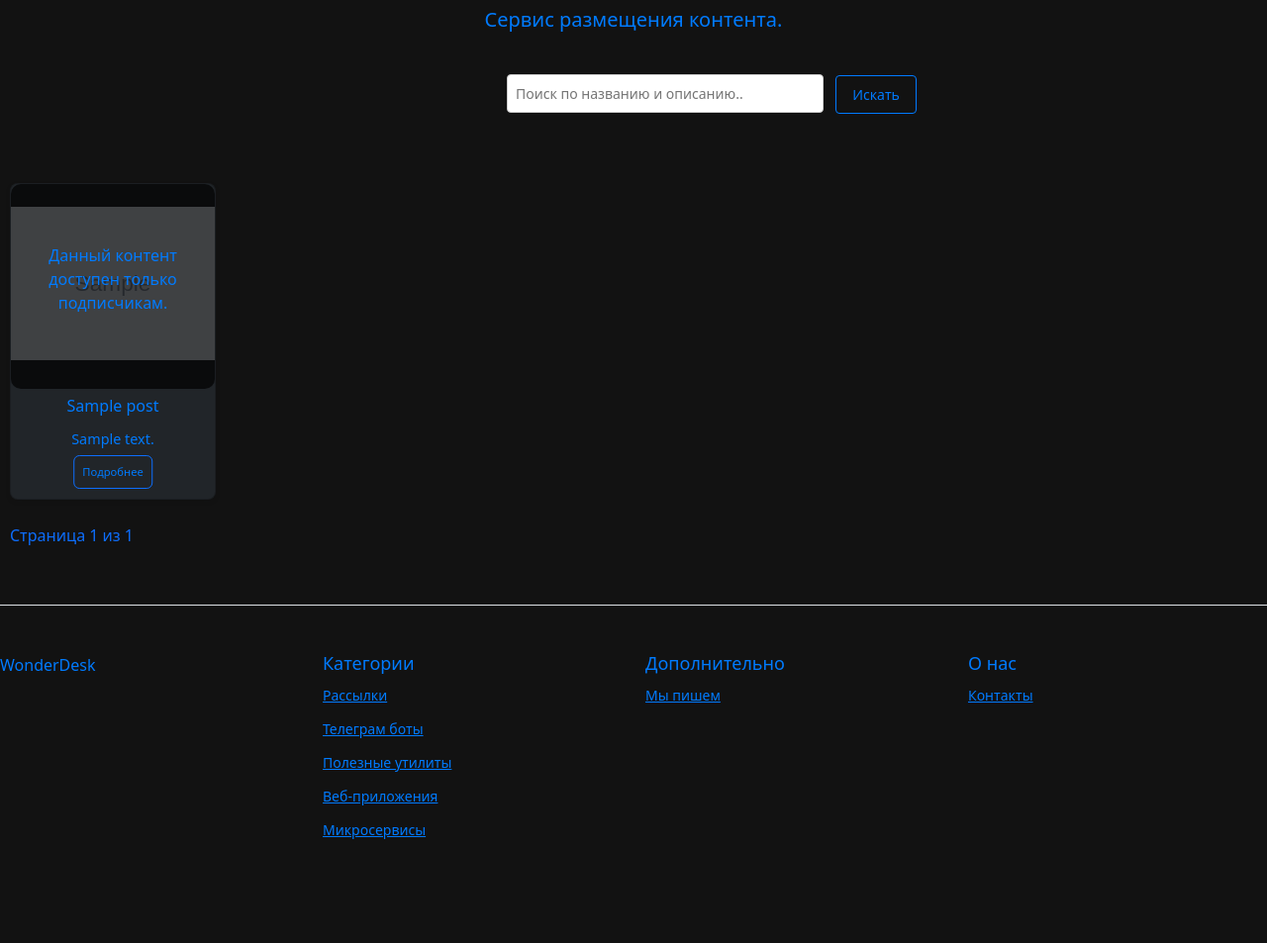
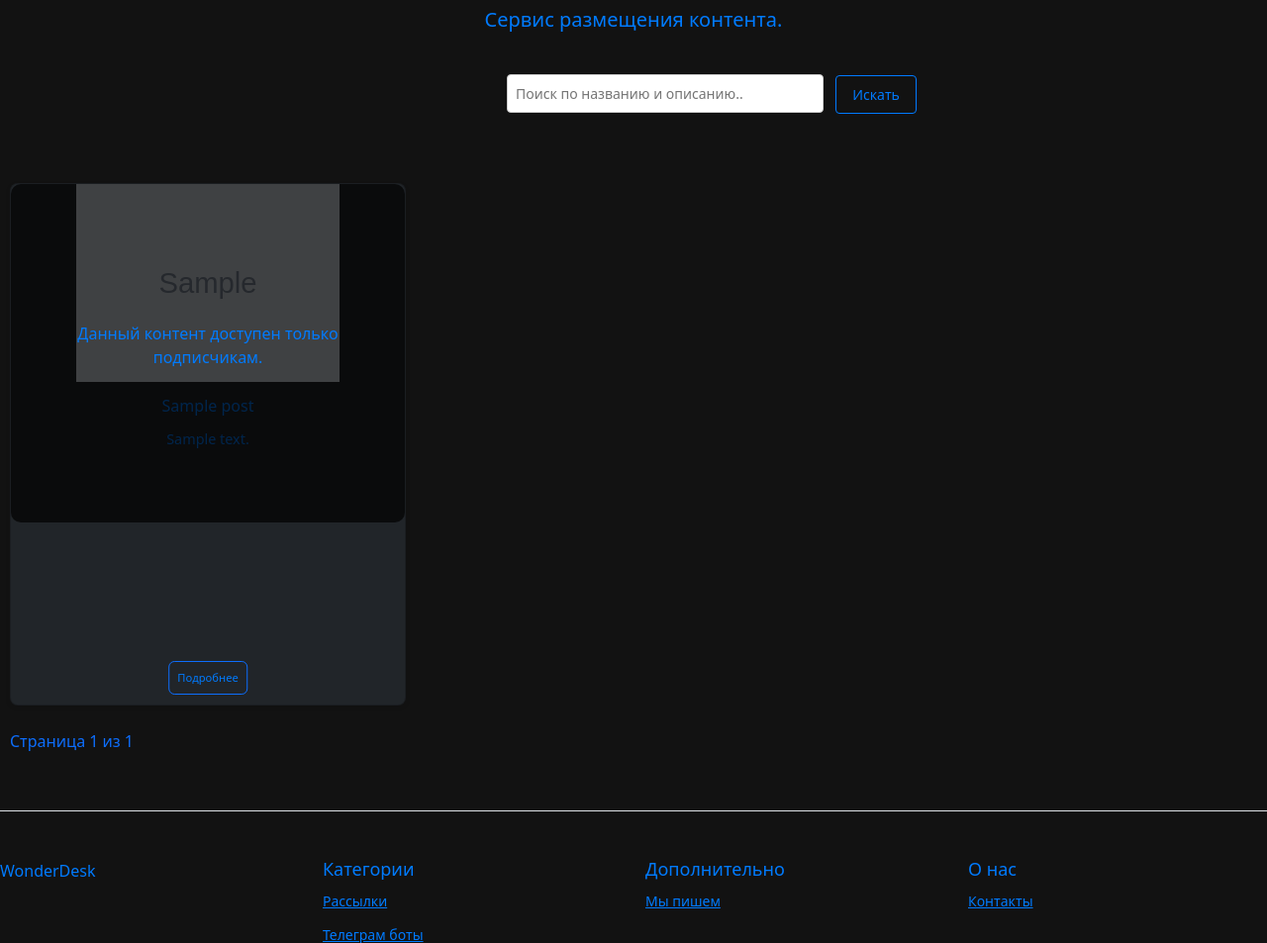
Before and after one commit to EugenyBaz/WonderDesk, a Django app: page / in a window 1280 px wide. Shown: the part 215-1168 px from the top of the page at 99% size. Before the commit the page ends 1063 px from the top, so only its background shows below. Run offline with Django 5.2, Linux system fonts and the light colour scheme; tables that the repository leaves empty hold one stand-in row (values such as "Sample post"); grey boxes marked "Sample" are stand-in pictures; some libraries are stand-ins or nearby versions.

Commit message:
update style card in the post_list.html

```diff
--- a/posts/templates/posts/post_list.html
+++ b/posts/templates/posts/post_list.html
@@ -137,7 +137,7 @@
         {% for post in object_list %}
         <div class="col">
 
-            <div class="card">
+            <div class="card" style="width: 25rem; height: 33rem;background-color: #212529;">
                 {% load custom_filters %}
                 {% with extension=post.file.name|file_extension %}
                          {% if extension in 'mp4,mkv,avi' %}
```
